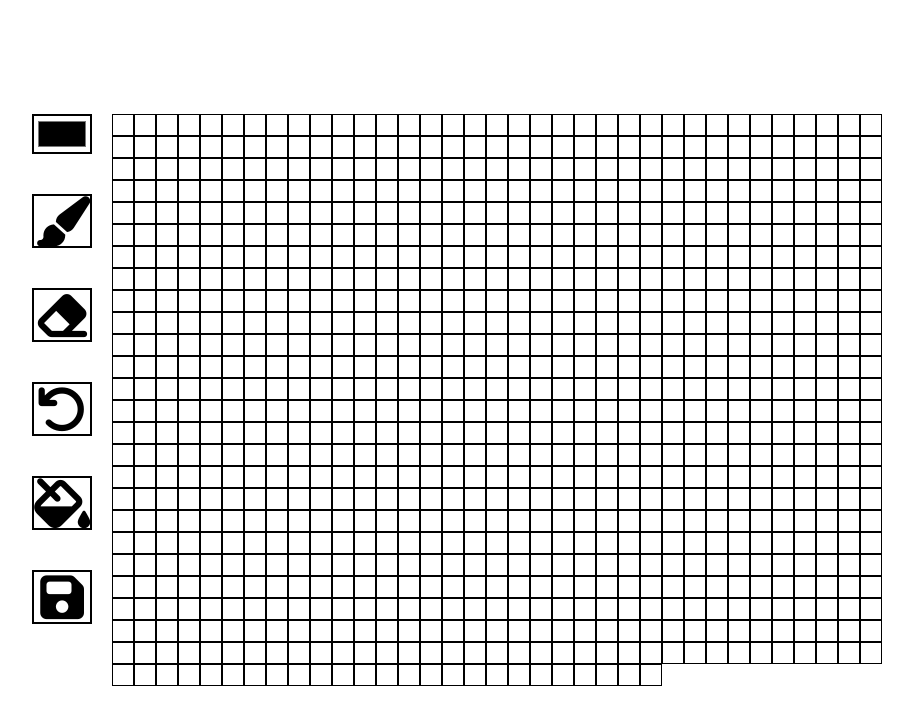
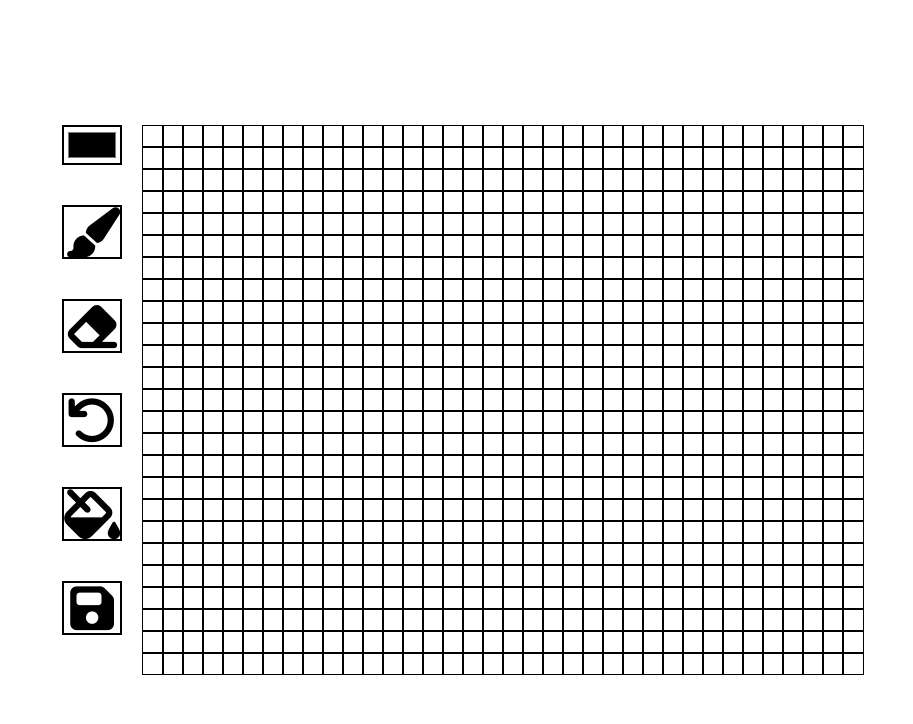
Before and after one commit to qwertyrussab/pixel, a plain HTML site: page index.html in a window 1280 px wide. Both pictures are taken after a click on the button "давайте рисовать". Shown: the whole page, without its empty margins (178-1091 px from the left). Drawn offline with nearby package versions, Linux system fonts and the light colour scheme.

Commit message:
fixed bugs

```diff
--- a/style.css
+++ b/style.css
@@ -38,8 +38,8 @@ body{
 }
 
 .board{
-    display: flex;
-    width: 780px;
+    display: grid;
+    grid-template-columns: repeat(36, 20px);
     flex-wrap: wrap;
     box-sizing: border-box;
 }
```
